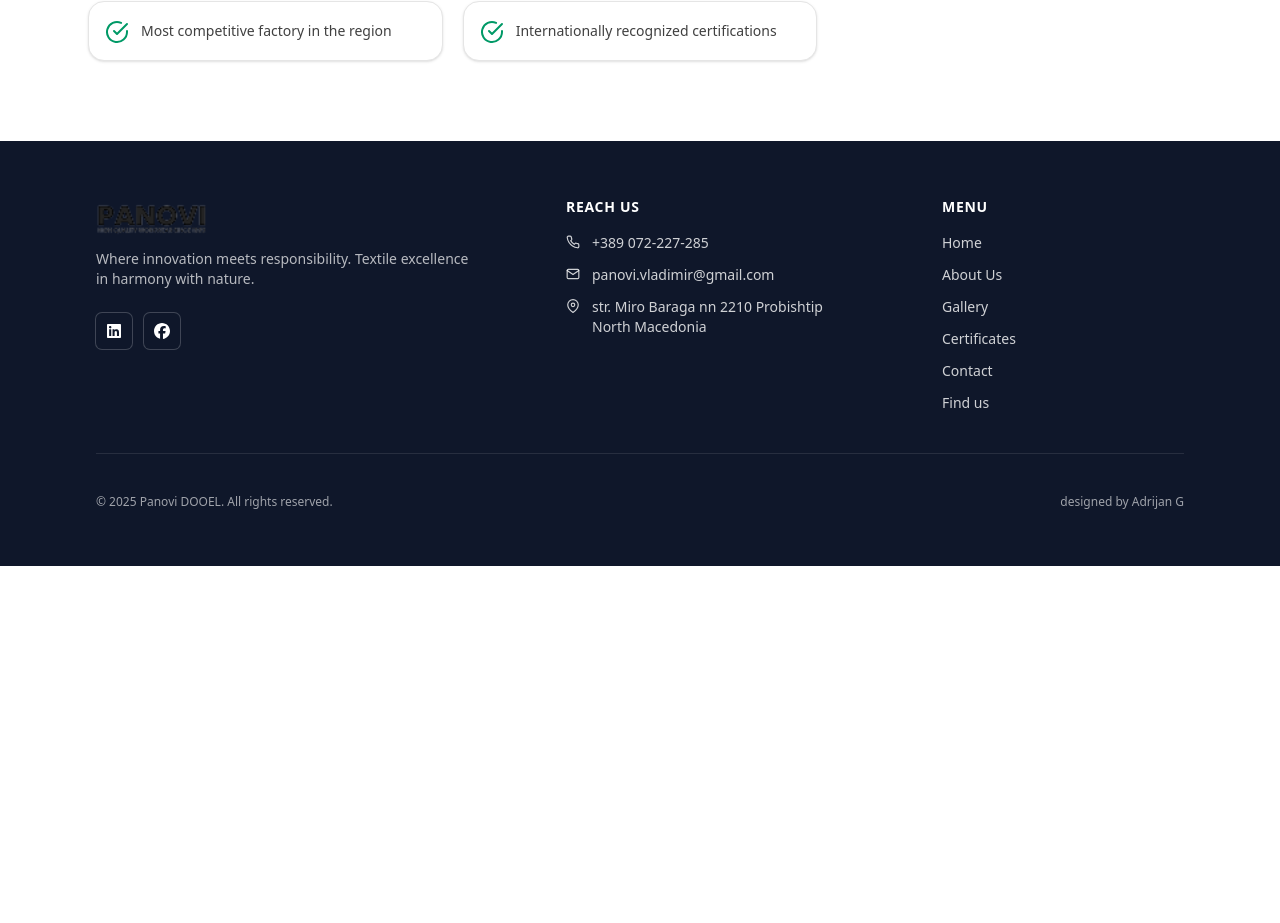
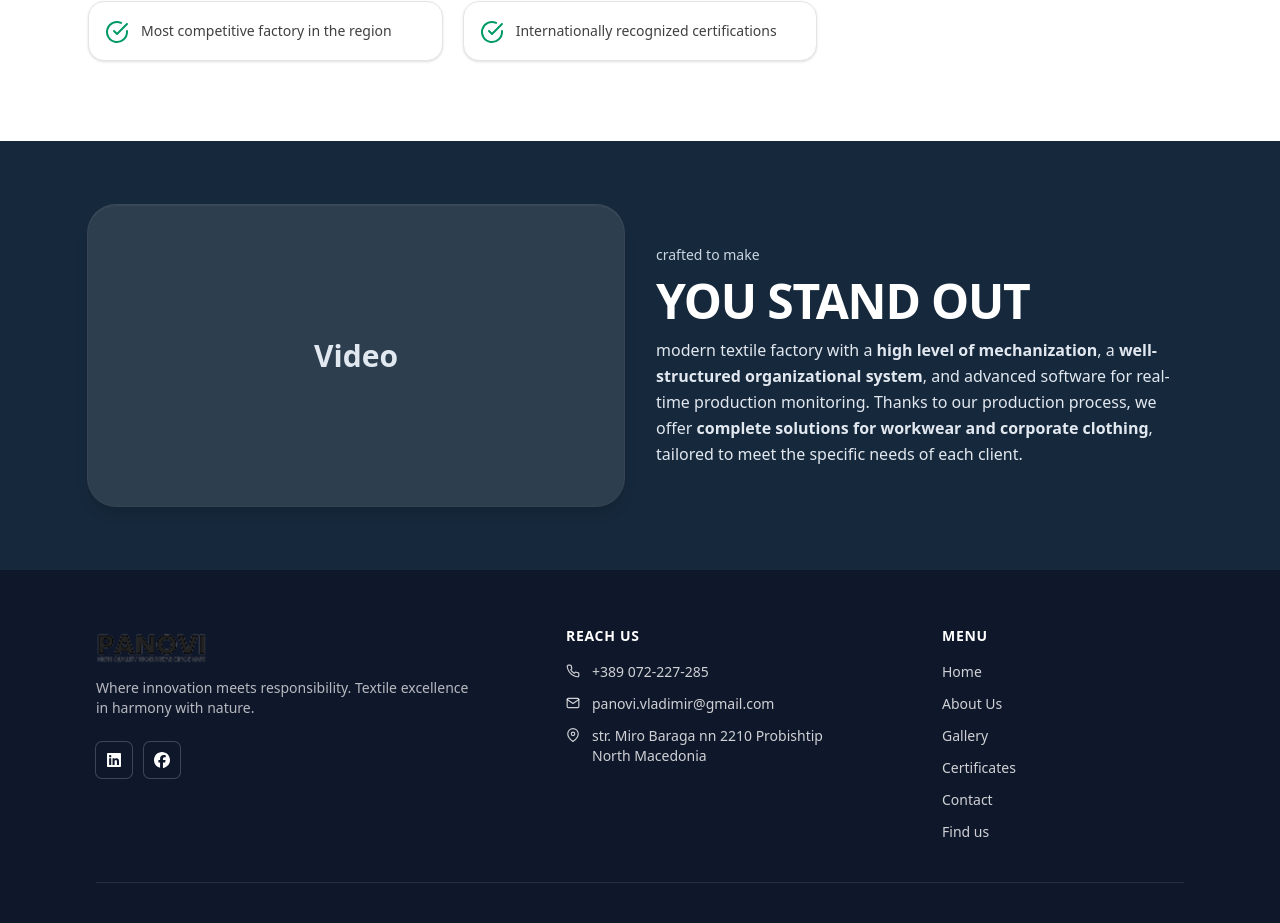
Before and after one commit to Slavcho98/Panovi, a React (Vite) app in the folder panovi-textile/: page /about in a window 1280 px wide. Shown: the part 2386-3309 px from the top of the page. Before the commit the page ends 2952 px from the top, so only its background shows below. Built offline with nearby package versions, Linux system fonts and the light colour scheme.

Commit message:
feat(stand-out): implement standout section

```diff
--- a/panovi-textile/src/pages/AboutPage/About.tsx
+++ b/panovi-textile/src/pages/AboutPage/About.tsx
@@ -3,6 +3,7 @@ import AboutHighlightsList from "./AboutHighlightsList";
 import AboutIntro from "./AboutIntro";
 import Hero from "./Hero";
 import ManufacturingExcellence from "./ManufacturingExcellence";
+import StandOutSection from "./StandOutSection";
 const DIFFERENTIATORS = [
   "Modern textile factory with high level of mechanization",
   "Well-structured organizational system",
@@ -25,6 +26,7 @@ function About() {
       />
       <ManufacturingExcellence />
       <AboutHighlightsList items={DIFFERENTIATORS} />
+      <StandOutSection/>
     </div>
   );
 }
--- /dev/null
+++ b/panovi-textile/src/pages/AboutPage/StandOutSection.tsx
@@ -0,0 +1,34 @@
+// src/components/StandOutSection.jsx
+import React from "react";
+
+const VideoPlaceholder = () => (
+  <div className="relative aspect-video w-full rounded-[28px] bg-white/10 ring-1 ring-white/15 shadow-lg flex items-center justify-center">
+    <span className="text-3xl font-semibold text-slate-200">Video</span>
+    <div className="pointer-events-none absolute inset-0 rounded-[28px] shadow-[inset_0_1px_0_rgba(255,255,255,0.05)]" />
+  </div>
+);
+
+export default function StandOutSection() {
+  return (
+    <section className="bg-[#16283b] text-white">
+      <div className="mx-auto max-w-6xl px-4 sm:px-6 py-12 md:py-16">
+        <div className="grid gap-8 md:grid-cols-2 md:items-center">
+          <VideoPlaceholder />
+          <div className="space-y-3">
+            <p className="text-sm text-slate-300">crafted to make</p>
+            <h2 className="text-3xl sm:text-4xl md:text-5xl font-extrabold tracking-tight uppercase">
+              You Stand Out
+            </h2>
+            <p className="text-sm sm:text-base leading-relaxed text-slate-200">
+              modern textile factory with a <span className="font-semibold">high level of mechanization</span>, a{" "}
+              <span className="font-semibold">well-structured organizational system</span>, and advanced software
+              for real-time production monitoring. Thanks to our production process, we offer{" "}
+              <span className="font-semibold">complete solutions for workwear and corporate clothing</span>, tailored
+              to meet the specific needs of each client.
+            </p>
+          </div>
+        </div>
+      </div>
+    </section>
+  );
+}
```
